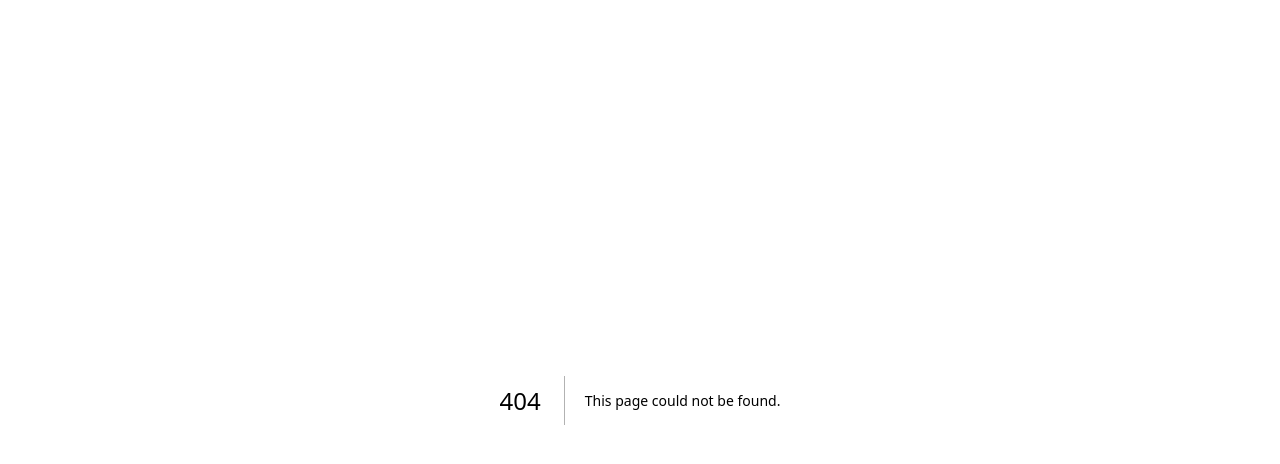
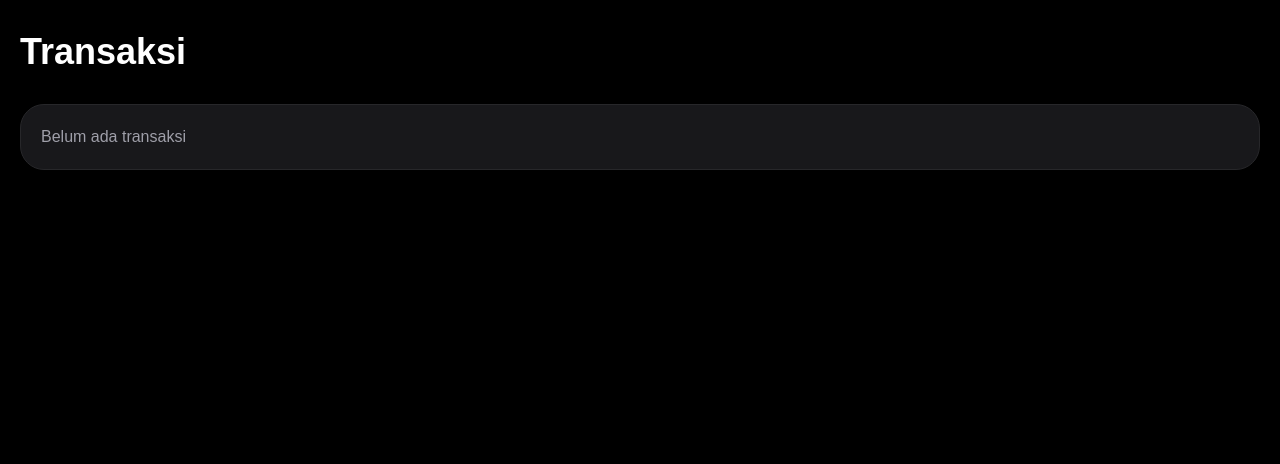
Before and after one commit to ibasnanna-sys/dan-app, a Next.js app: page /member/transaksi in a window 1280 px wide. Before the commit this address had no page. Shown: the top 464 px of the page. Built offline with nearby package versions, Linux system fonts and the light colour scheme.

Commit message:
Create TransaksiPage component for transactions

```diff
--- /dev/null
+++ b/src/app/member/transaksi/page.tsx
@@ -0,0 +1,21 @@
+"use client";
+
+export default function TransaksiPage() {
+  return (
+    <main className="min-h-screen bg-black text-white px-5 py-8">
+
+      <h1 className="text-4xl font-black">
+        Transaksi
+      </h1>
+
+      <div className="bg-zinc-900 border border-zinc-800 rounded-3xl p-5 mt-8">
+
+        <p className="text-zinc-400">
+          Belum ada transaksi
+        </p>
+
+      </div>
+
+    </main>
+  );
+}
```
